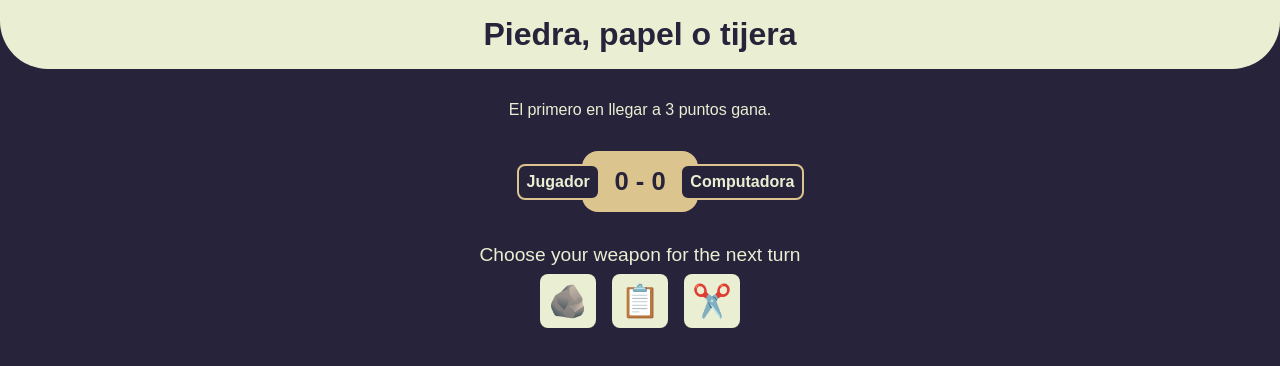
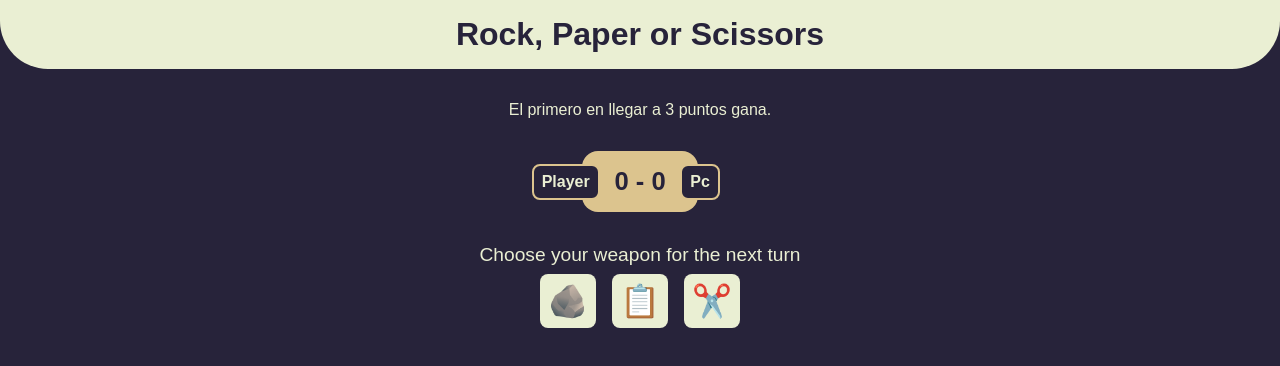
Before and after one commit to juanCaro16/piedra_papel-o-tijera, a plain HTML site: page index.html in a window 1280 px wide. Drawn offline with Linux system fonts and the light colour scheme.

Commit message:
update html

```diff
--- a/index.html
+++ b/index.html
@@ -4,21 +4,21 @@
     <meta charset="UTF-8">
     <meta http-equiv="X-UA-Compatible" content="IE=edge">
     <meta name="viewport" content="width=device-width, initial-scale=1.0">
-    <title>Piedra, papel o tijera</title>
+    <title>Rock, Paper or Scissors</title>
     <link rel="stylesheet" href="./css/main.css">
 </head>
 <body>
 
     <header>
-        <h1>Piedra, papel o tijera</h1>
+        <h1>Rock, Paper or Scissors</h1>
     </header>
     <main>
         <p class="instrucciones" id="instrucciones">
             El primero en llegar a 3 puntos gana.
         </p>
         <div class="marcador">
-            <p class="nombre nombre-jugador">Jugador</p>
-            <p class="nombre nombre-computadora">Computadora</p>
+            <p class="nombre nombre-jugador">Player</p>
+            <p class="nombre nombre-computadora">Pc</p>
             <p class="puntos">
                 <span id="puntos-usuario">0</span>
                 <span>-</span>
```
